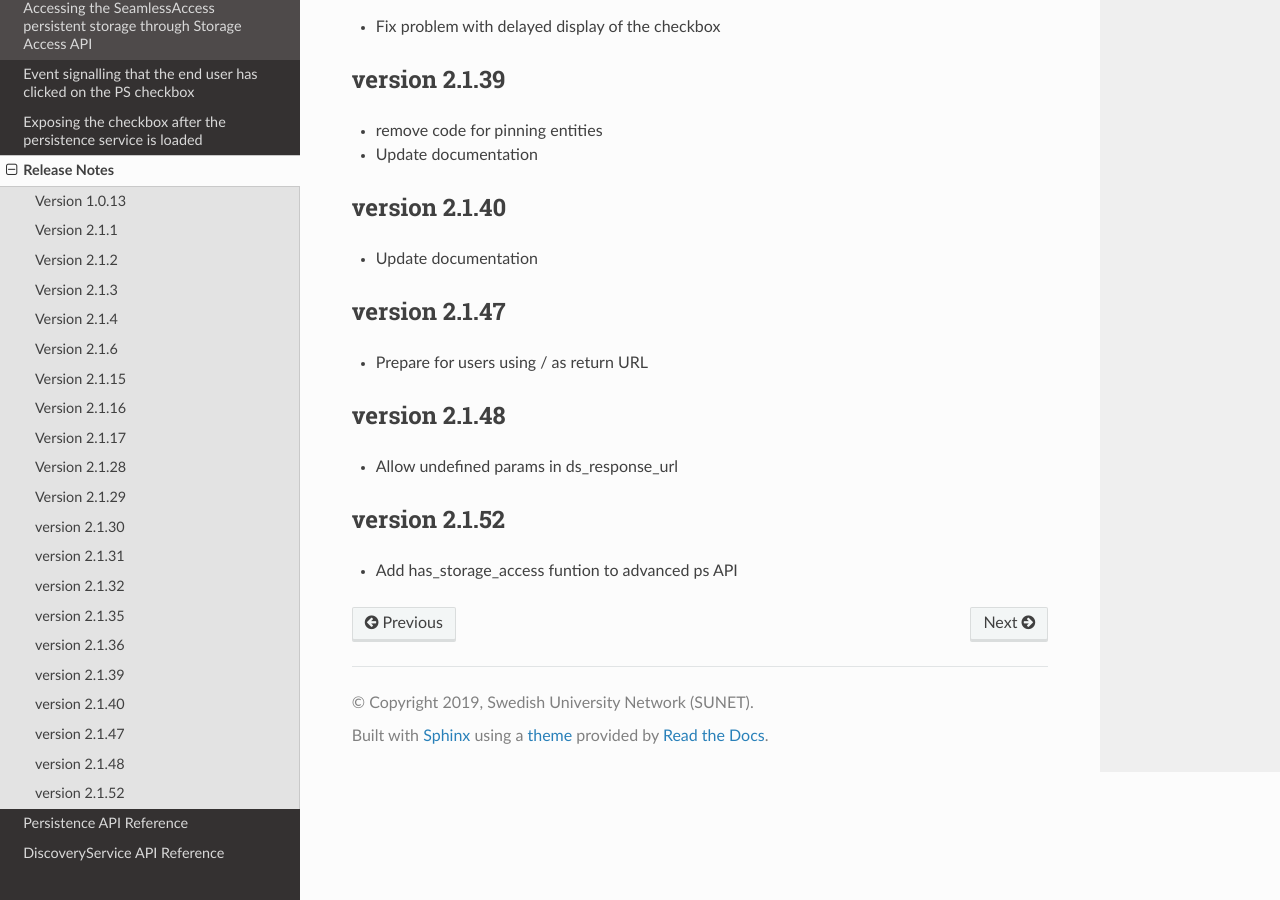
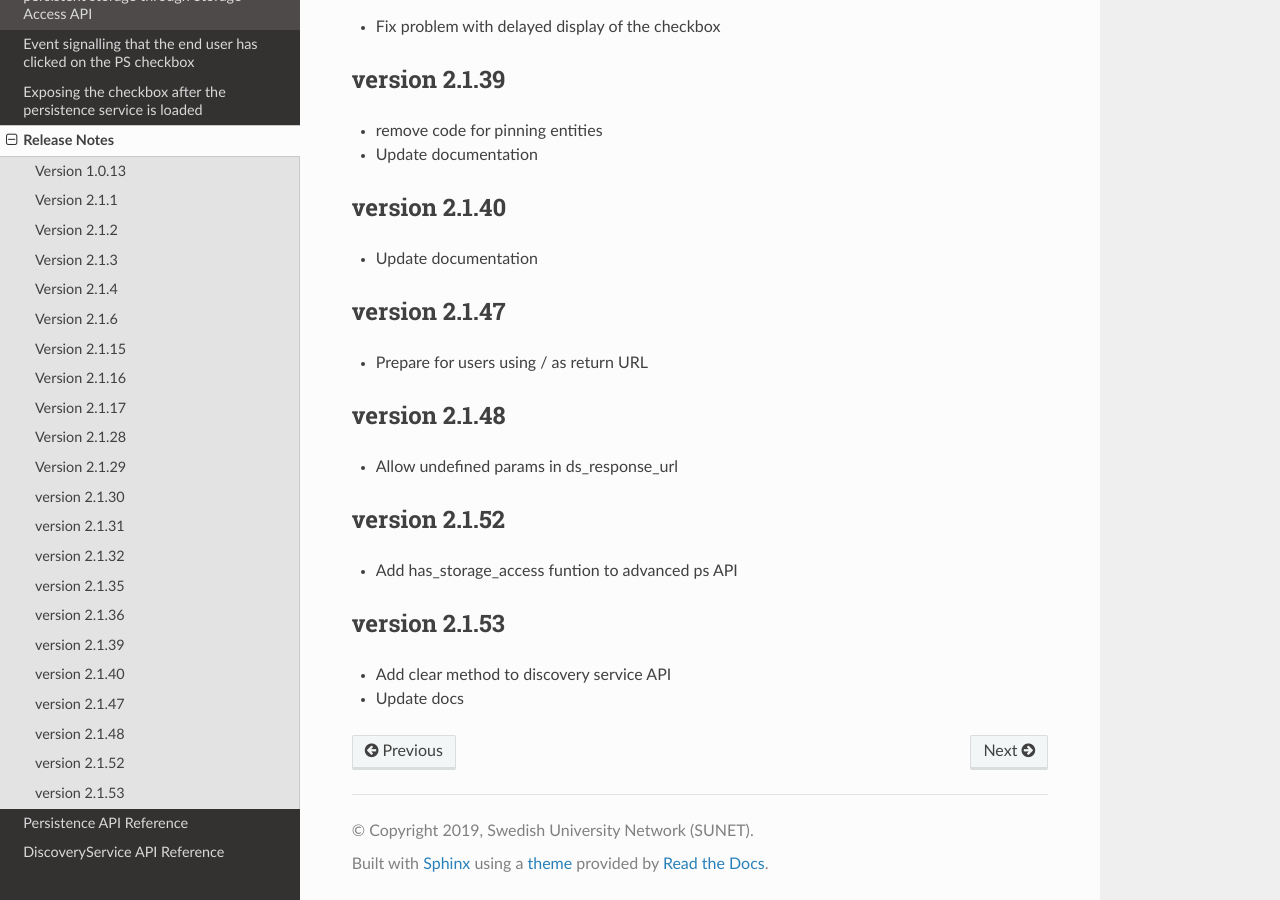
Before and after one commit to TheIdentitySelector/thiss-ds-js, a Sphinx documentation site: the page built from docs/releasenotes.rst, in a window 1280 px wide and 900 px high, scrolled down 1833 px. Built offline with Sphinx 7.4.7 and the Read the Docs theme 3.1.0, drawn with Linux system fonts in a browser that asks for light colours.

Commit message:
bump version to 2.1.53

```diff
--- a/docs/conf.py
+++ b/docs/conf.py
@@ -26,7 +26,7 @@ author = u'Leif Johansson'
 # The short X.Y version
 version = u'2.1'
 # The full version, including alpha/beta/rc tags
-release = u'2.1.52'
+release = u'2.1.53'
 
 js_source_path = '../src'
 
--- a/docs/releasenotes.rst
+++ b/docs/releasenotes.rst
@@ -109,3 +109,9 @@ version 2.1.52
 --------------
 
 * Add has_storage_access funtion to advanced ps API
+
+version 2.1.53
+--------------
+
+* Add clear method to discovery service API
+* Update docs
--- a/package.json
+++ b/package.json
@@ -1,6 +1,6 @@
 {
   "name": "@theidentityselector/thiss-ds",
-  "version": "2.1.52",
+  "version": "2.1.53",
   "description": "A set of clients for the thiss.io service",
   "main": "dist/thiss-ds.js",
   "homepage": "https://thiss.io",
```
Also changed, not shown: 3 other files.
